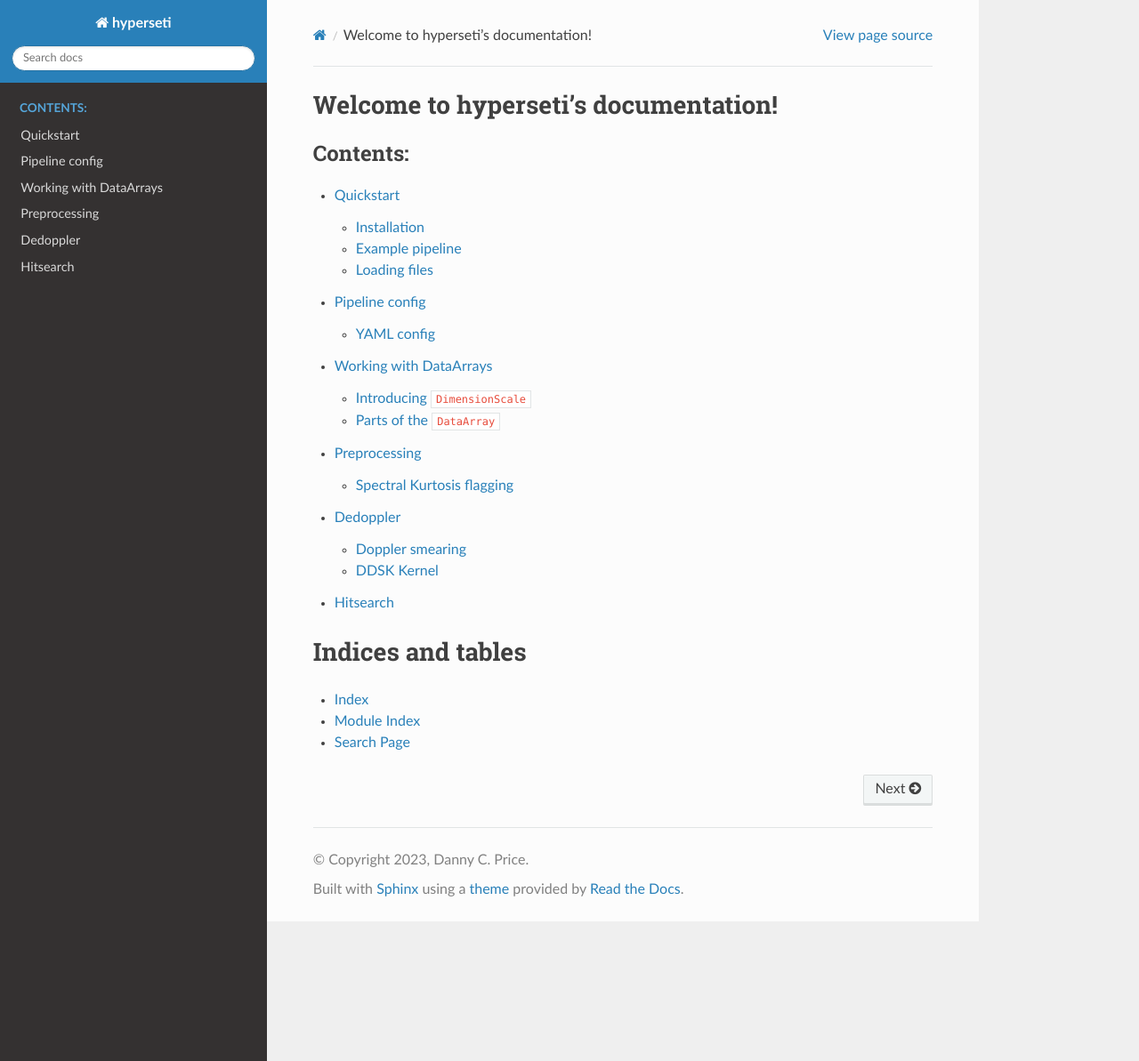
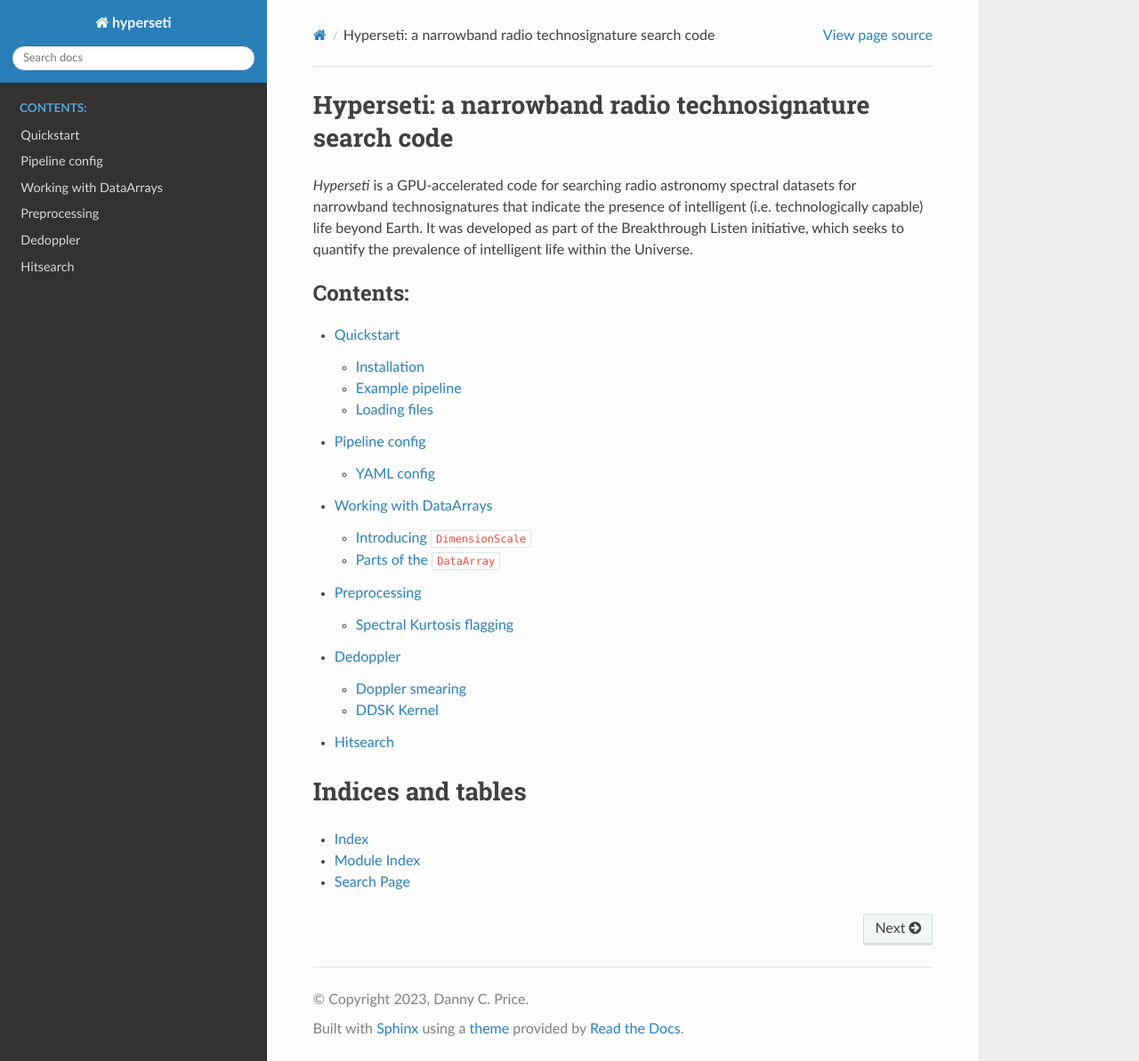
Before and after one commit to UCBerkeleySETI/hyperseti, a Sphinx documentation site: the page built from docs/index.rst, in a window 1280 px wide and 1193 px high. Shown: the whole window at 89% size. Built offline with Sphinx 7.4.7 and the Read the Docs theme 2.0.0, drawn with Linux system fonts in a browser that asks for light colours.

Commit message:
Updating documentation

```diff
--- a/docs/index.rst
+++ b/docs/index.rst
@@ -3,8 +3,13 @@
    You can adapt this file completely to your liking, but it should at least
    contain the root `toctree` directive.
 
-Welcome to hyperseti's documentation!
-=====================================
+Hyperseti: a narrowband radio technosignature search code
+=========================================================
+
+`Hyperseti` is a GPU-accelerated code for searching radio astronomy spectral datasets for
+narrowband technosignatures that indicate the presence of intelligent (i.e. technologically capable)
+life beyond Earth. It was developed as part of the Breakthrough Listen initiative, which seeks to
+quantify the prevalence of intelligent life within the Universe.
 
 .. toctree::
    :maxdepth: 2
```
Also changed, not shown: README.md (+16 -22 lines).
